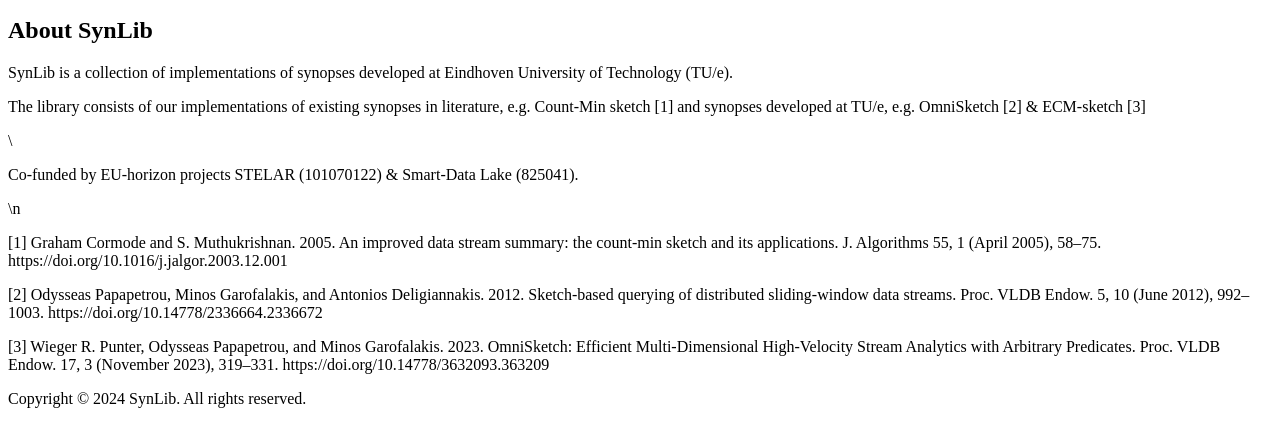
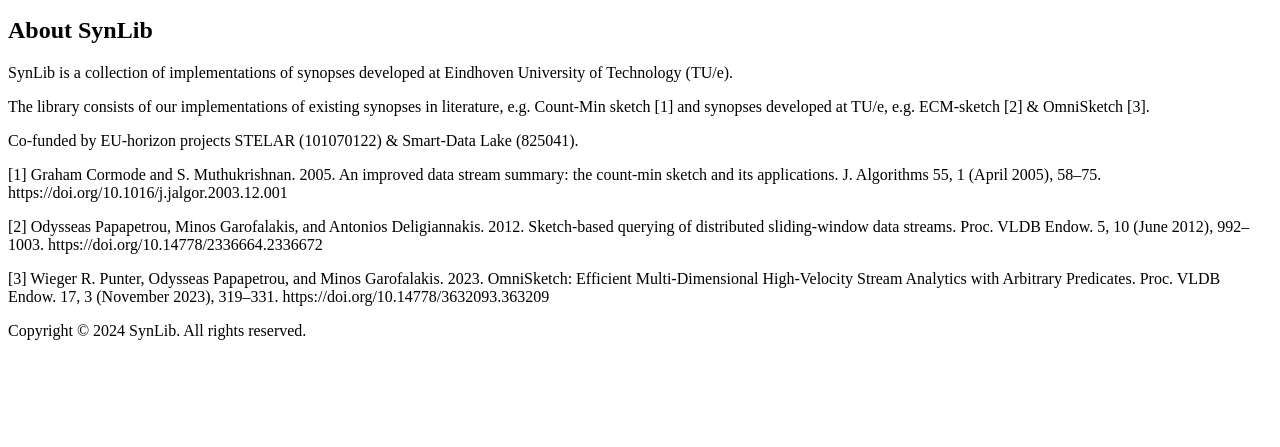
Before and after one commit to SynLib/synlib.github.io, a plain HTML site: page index.html in a window 1280 px wide. Shown: the part 101-548 px from the top of the page. Drawn offline with Linux system fonts and the light colour scheme.

Commit message:
Update index.html

```diff
--- a/index.html
+++ b/index.html
@@ -14,9 +14,8 @@
     <section>
         <h2>About SynLib</h2>
         <p>SynLib is a collection of implementations of synopses developed at Eindhoven University of Technology (TU/e).</p>
-        <p>The library consists of our implementations of existing synopses in literature, e.g. Count-Min sketch [1] and synopses developed at TU/e, e.g. OmniSketch [2] & ECM-sketch [3]</p>\
+        <p>The library consists of our implementations of existing synopses in literature, e.g. Count-Min sketch [1] and synopses developed at TU/e, e.g. ECM-sketch [2] & OmniSketch [3].</p>
         <p>Co-funded by EU-horizon projects STELAR (101070122) & Smart-Data Lake (825041).
-        <p>\n</p>
 
         <p>[1] Graham Cormode and S. Muthukrishnan. 2005. An improved data stream summary: the count-min sketch and its applications. J. Algorithms 55, 1 (April 2005), 58–75. https://doi.org/10.1016/j.jalgor.2003.12.001</p>
       <p>[2]  Odysseas Papapetrou, Minos Garofalakis, and Antonios Deligiannakis. 2012. Sketch-based querying of distributed sliding-window data streams. Proc. VLDB Endow. 5, 10 (June 2012), 992–1003. https://doi.org/10.14778/2336664.2336672</p>
```
